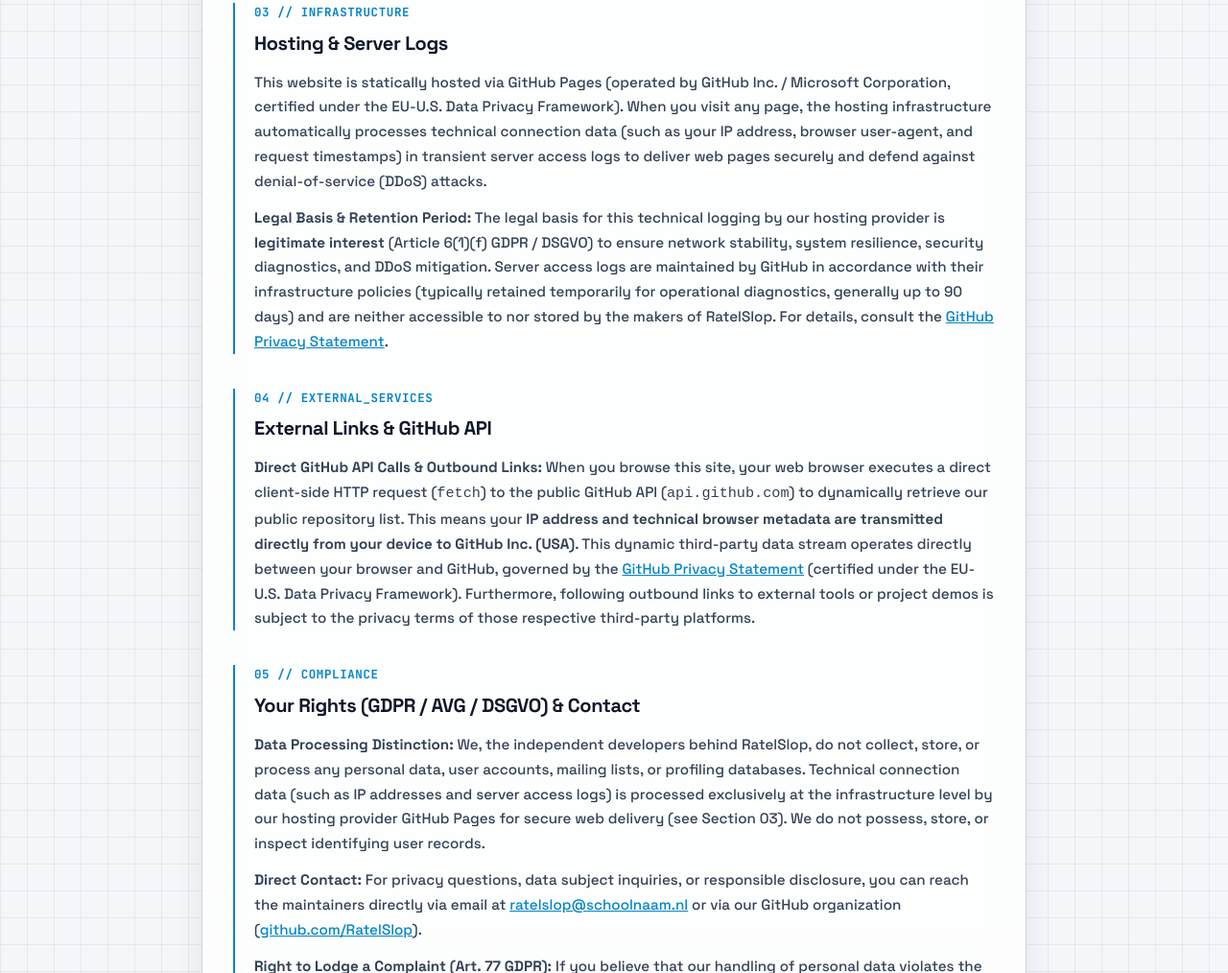
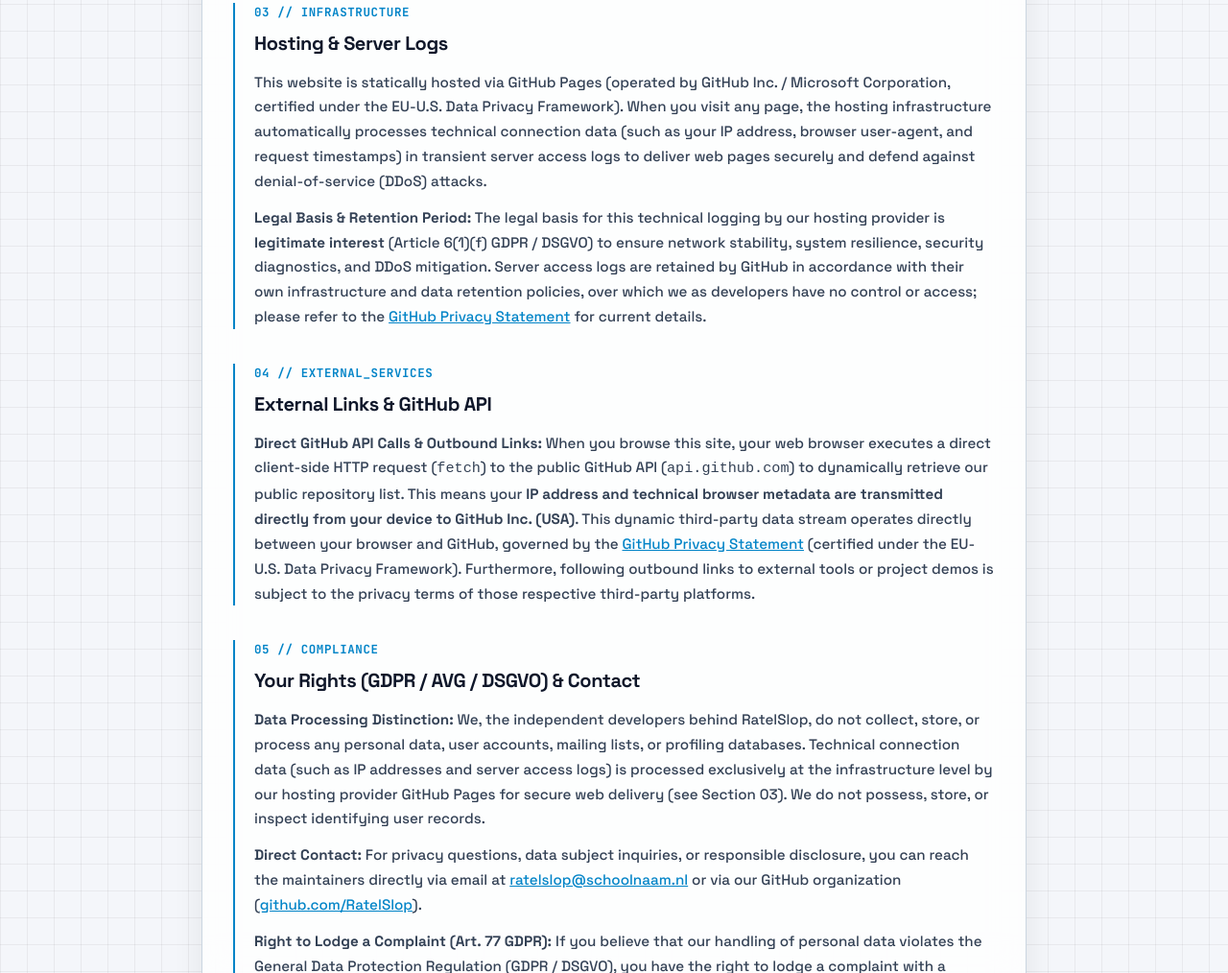
Before and after one commit to RatelSlop/schoolnaam.nl, a plain HTML site: page privacy/index.html in a window 1280 px wide. Shown: the part 1088-2102 px from the top of the page at 96% size. Drawn offline with Linux system fonts and the light colour scheme.

Commit message:
Verwijder specifieke 90-dagen bewaartermijn in Privacy sectie 3.2 conform GitHub Pages infrastructuurbeleid

```diff
--- a/privacy/index.html
+++ b/privacy/index.html
@@ -584,7 +584,7 @@
               This website is statically hosted via GitHub Pages (operated by GitHub Inc. / Microsoft Corporation, certified under the EU-U.S. Data Privacy Framework). When you visit any page, the hosting infrastructure automatically processes technical connection data (such as your IP address, browser user-agent, and request timestamps) in transient server access logs to deliver web pages securely and defend against denial-of-service (DDoS) attacks.
             </p>
             <p id="sec3-p2" class="section-text">
-              <strong>Legal Basis &amp; Retention Period:</strong> The legal basis for this technical logging by our hosting provider is <strong>legitimate interest</strong> (Article 6(1)(f) GDPR / DSGVO) to ensure network stability, system resilience, security diagnostics, and DDoS mitigation. Server access logs are maintained by GitHub in accordance with their infrastructure policies (typically retained temporarily for operational diagnostics, generally up to 90 days) and are neither accessible to nor stored by the makers of RatelSlop. For details, consult the <a href="https://docs.github.com/en/site-policy/privacy-policies/github-privacy-statement" target="_blank" rel="noopener noreferrer" style="color: var(--accent);">GitHub Privacy Statement</a>.
+              <strong>Legal Basis &amp; Retention Period:</strong> The legal basis for this technical logging by our hosting provider is <strong>legitimate interest</strong> (Article 6(1)(f) GDPR / DSGVO) to ensure network stability, system resilience, security diagnostics, and DDoS mitigation. Server access logs are retained by GitHub in accordance with their own infrastructure and data retention policies, over which we as developers have no control or access; please refer to the <a href="https://docs.github.com/en/site-policy/privacy-policies/github-privacy-statement" target="_blank" rel="noopener noreferrer" style="color: var(--accent);">GitHub Privacy Statement</a> for current details.
             </p>
           </section>
 
@@ -651,7 +651,7 @@
         sec2P3: 'This data stays exclusively on your own device and is never transmitted to us or third parties. Under the EU ePrivacy Directive, the Dutch Telecommunications Act (art. 11.7a), and the German TDDDG (§ 25 Abs. 2 Nr. 2), strictly functional storage requested by the user does not require a cookie banner.',
         sec3Title: 'Hosting & Server Logs',
         sec3P1: 'This website is statically hosted via GitHub Pages (operated by GitHub Inc. / Microsoft Corporation, certified under the EU-U.S. Data Privacy Framework). When you visit any page, the hosting infrastructure automatically processes technical connection data (such as your IP address, browser user-agent, and request timestamps) in transient server access logs to deliver web pages securely and defend against denial-of-service (DDoS) attacks.',
-        sec3P2: '<strong>Legal Basis & Retention Period:</strong> The legal basis for this technical logging by our hosting provider is <strong>legitimate interest</strong> (Article 6(1)(f) GDPR / DSGVO) to ensure network stability, system resilience, security diagnostics, and DDoS mitigation. Server access logs are maintained by GitHub in accordance with their infrastructure policies (typically retained temporarily for operational diagnostics, generally up to 90 days) and are neither accessible to nor stored by the makers of RatelSlop. For details, consult the <a href="https://docs.github.com/en/site-policy/privacy-policies/github-privacy-statement" target="_blank" rel="noopener noreferrer" style="color: var(--accent);">GitHub Privacy Statement</a>.',
+        sec3P2: '<strong>Legal Basis & Retention Period:</strong> The legal basis for this technical logging by our hosting provider is <strong>legitimate interest</strong> (Article 6(1)(f) GDPR / DSGVO) to ensure network stability, system resilience, security diagnostics, and DDoS mitigation. Server access logs are retained by GitHub in accordance with their own infrastructure and data retention policies, over which we as developers have no control or access; please refer to the <a href="https://docs.github.com/en/site-policy/privacy-policies/github-privacy-statement" target="_blank" rel="noopener noreferrer" style="color: var(--accent);">GitHub Privacy Statement</a> for current details.',
         sec4Title: 'External Links & GitHub API',
         sec4P1: '<strong>Direct GitHub API Calls & Outbound Links:</strong> When you browse this site, your web browser executes a direct client-side HTTP request (<code>fetch</code>) to the public GitHub API (<code>api.github.com</code>) to dynamically retrieve our public repository list. This means your <strong>IP address and technical browser metadata are transmitted directly from your device to GitHub Inc. (USA)</strong>. This dynamic third-party data stream operates directly between your browser and GitHub, governed by the <a href="https://docs.github.com/en/site-policy/privacy-policies/github-privacy-statement" target="_blank" rel="noopener noreferrer" style="color: var(--accent);">GitHub Privacy Statement</a> (certified under the EU-U.S. Data Privacy Framework). Furthermore, following outbound links to external tools or project demos is subject to the privacy terms of those respective third-party platforms.',
         sec5Title: 'Your Rights (GDPR / AVG / DSGVO) & Contact',
@@ -672,7 +672,7 @@
         sec2P3: 'Deze gegevens blijven 100% lokaal op jouw apparaat en worden nooit verzonden naar ons of derden. Onder de Europese ePrivacy-richtlijn, de Nederlandse Telecommunicatiewet (art. 11.7a) en de Duitse TDDDG (§ 25 lid 2 nr. 2) vereist strikt functionele opslag géén cookiebanner.',
         sec3Title: 'Hosting & Serverlogs',
         sec3P1: 'Deze website wordt statisch gehost via GitHub Pages (GitHub Inc. / Microsoft Corporation, gecertificeerd onder het EU-U.S. Data Privacy Framework). Bij ieder websitebezoek verwerkt de hostinginfrastructuur van GitHub noodzakelijke verbindingsgegevens (zoals je IP-adres, browser user-agent en tijdstempels) in tijdelijke serverlogs om webpagina’s veilig af te leveren en te beveiligen tegen DDoS-aanvallen.',
-        sec3P2: '<strong>Rechtsgrond & Bewaartermijn:</strong> De rechtsgrond voor deze technische logging door de hostingprovider is het <strong>gerechtvaardigd belang</strong> (Art. 6 lid 1 sub f AVG/DSGVO) om de stabiliteit, integriteit en beveiliging van de website te waarborgen en DDoS-aanvallen af te weren. Serverlogs worden door GitHub bewaard conform hun infrastructuurbeleid (standaard tijdelijk voor foutopsporing en beveiliging, doorgaans tot maximaal 90 dagen) en zijn niet toegankelijk voor noch in beheer bij de makers van RatelSlop. Zie voor meer details het <a href="https://docs.github.com/en/site-policy/privacy-policies/github-privacy-statement" target="_blank" rel="noopener noreferrer" style="color: var(--accent);">Privacybeleid van GitHub</a>.',
+        sec3P2: '<strong>Rechtsgrond & Bewaartermijn:</strong> De rechtsgrond voor deze technische logging door de hostingprovider is het <strong>gerechtvaardigd belang</strong> (Art. 6 lid 1 sub f AVG/DSGVO) om de stabiliteit, integriteit en beveiliging van de website te waarborgen en DDoS-aanvallen af te weren. Serverlogs worden door GitHub bewaard conform hun eigen infrastructuur- en retentiebeleid, waarover wij als makers geen controle of inzage hebben; zie het <a href="https://docs.github.com/en/site-policy/privacy-policies/github-privacy-statement" target="_blank" rel="noopener noreferrer" style="color: var(--accent);">Privacybeleid van GitHub</a> voor actuele details.',
         sec4Title: 'Externe Koppelingen & GitHub API',
         sec4P1: '<strong>Directe GitHub API-aanroepen & Externe Koppelingen:</strong> Wanneer je deze website bezoekt, voert je browser via JavaScript een rechtstreekse HTTP-aanroep (<code>fetch</code>) uit naar de publieke GitHub API (<code>api.github.com</code>) om onze openbare repository-lijst actueel in te laden. Dit betekent dat je <strong>IP-adres en technische browsergegevens rechtstreeks vanuit jouw apparaat naar GitHub Inc. (VS) worden verzonden</strong>. Deze derde-partij gegevensstroom verloopt rechtstreeks tussen jouw browser en GitHub en valt onder het <a href="https://docs.github.com/en/site-policy/privacy-policies/github-privacy-statement" target="_blank" rel="noopener noreferrer" style="color: var(--accent);">Privacybeleid van GitHub</a> (gecertificeerd onder het EU-U.S. Data Privacy Framework). Daarnaast bevat de website reguliere links naar externe projecten en demo\'s; zodra je een externe link volgt, is het privacybeleid van dat betreffende platform van toepassing.',
         sec5Title: 'Jouw Rechten (AVG / GDPR / DSGVO) & Contact',
```
